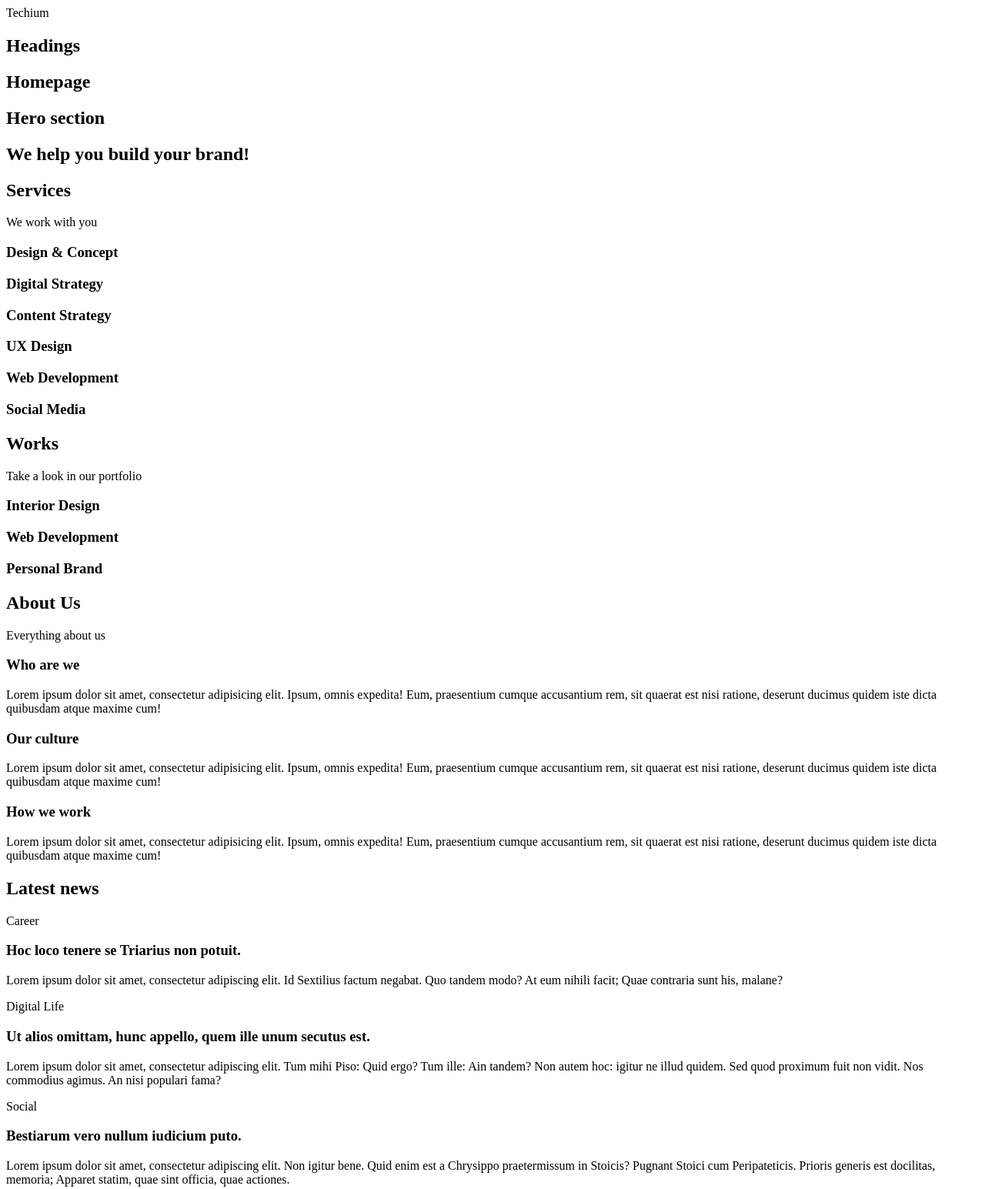
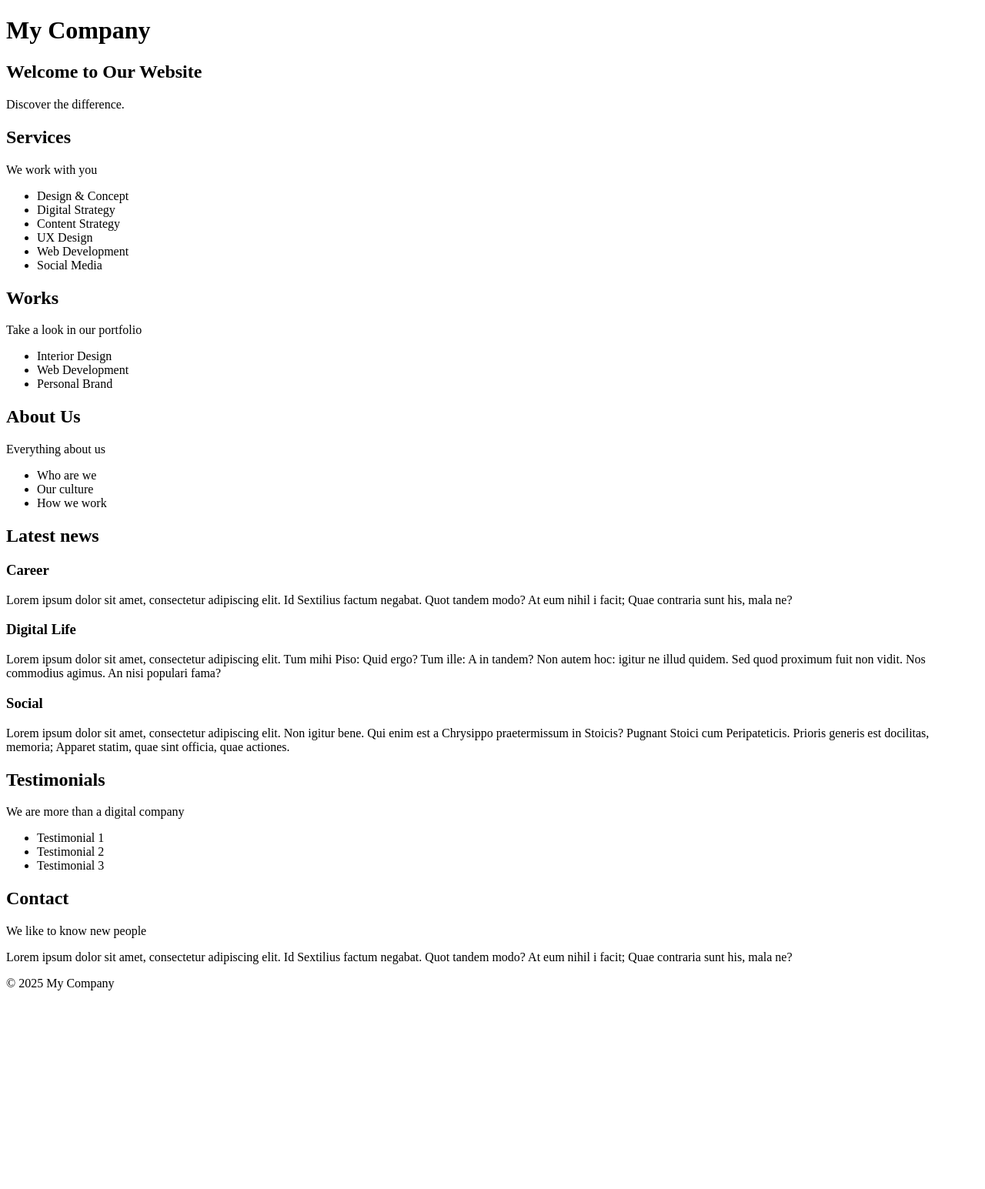
Before and after one commit to beverlymugwadi/alu-web_front_end, a plain HTML site: page html_advanced/16-index.html in a window 1280 px wide. Shown: the top 1545 px of the page at 77% size. After the commit the page ends 1303 px from the top, so only its background shows below. Drawn offline with Linux system fonts and the light colour scheme.

```diff
--- a/html_advanced/16-index.html
+++ b/html_advanced/16-index.html
@@ -1,40 +1,24 @@
 <!DOCTYPE html>
-<html lang="en" dir="ltr">
+<html lang="en">
   <head>
-    <meta charset="utf-8">
-    <meta name="viewport" content="width=device-width, initial-scale=1.0, viewport-fit=cover">
-    <title>Homepage - Techium</title>
-    <meta name="description" content="Techium is a digital agency">
-    <link rel="icon" type="image/x-icon" href="./favicon.ico">
-    <link rel="icon" type="image/png" href="./favicon.png">
+    <meta charset="UTF-8" />
+    <title>Advanced HTML Project</title>
   </head>
   <body>
+
     <header>
-      <div>
-        <span>Techium</span>
-        <nav></nav>
-      </div>
+      <h1>My Company</h1>
     </header>
 
     <main>
+
+      <!-- Hero Section -->
       <section>
-        <div>
-          <header>
-            <h2>Headings</h2>
-          </header>
-          <h1>Homepage</h1>
-        </div>
+        <h2>Welcome to Our Website</h2>
+        <p>Discover the difference.</p>
       </section>
 
-      <section>
-        <div>
-          <header>
-            <h2>Hero section</h2>
-          </header>
-          <h2>We help you build your brand!</h2>
-        </div>
-      </section>
-
+      <!-- Services Section -->
       <section>
         <div>
           <header>
@@ -42,16 +26,19 @@
             <p>We work with you</p>
           </header>
           <div>
-            <h3>Design & Concept</h3>
-            <h3>Digital Strategy</h3>
-            <h3>Content Strategy</h3>
-            <h3>UX Design</h3>
-            <h3>Web Development</h3>
-            <h3>Social Media</h3>
+            <ul>
+              <li>Design & Concept</li>
+              <li>Digital Strategy</li>
+              <li>Content Strategy</li>
+              <li>UX Design</li>
+              <li>Web Development</li>
+              <li>Social Media</li>
+            </ul>
           </div>
         </div>
       </section>
 
+      <!-- Works Section -->
       <section>
         <div>
           <header>
@@ -59,13 +46,16 @@
             <p>Take a look in our portfolio</p>
           </header>
           <div>
-            <article><h3>Interior Design</h3></article>
-            <article><h3>Web Development</h3></article>
-            <article><h3>Personal Brand</h3></article>
+            <ul>
+              <li>Interior Design</li>
+              <li>Web Development</li>
+              <li>Personal Brand</li>
+            </ul>
           </div>
         </div>
       </section>
 
+      <!-- About Us Section -->
       <section>
         <div>
           <header>
@@ -73,16 +63,16 @@
             <p>Everything about us</p>
           </header>
           <div>
-            <h3>Who are we</h3>
-            <p>Lorem ipsum dolor sit amet, consectetur adipisicing elit. Ipsum, omnis expedita! Eum, praesentium cumque accusantium rem, sit quaerat est nisi ratione, deserunt ducimus quidem iste dicta quibusdam atque maxime cum!</p>
-            <h3>Our culture</h3>
-            <p>Lorem ipsum dolor sit amet, consectetur adipisicing elit. Ipsum, omnis expedita! Eum, praesentium cumque accusantium rem, sit quaerat est nisi ratione, deserunt ducimus quidem iste dicta quibusdam atque maxime cum!</p>
-            <h3>How we work</h3>
-            <p>Lorem ipsum dolor sit amet, consectetur adipisicing elit. Ipsum, omnis expedita! Eum, praesentium cumque accusantium rem, sit quaerat est nisi ratione, deserunt ducimus quidem iste dicta quibusdam atque maxime cum!</p>
+            <ul>
+              <li>Who are we</li>
+              <li>Our culture</li>
+              <li>How we work</li>
+            </ul>
           </div>
         </div>
       </section>
 
+      <!-- Latest News Section -->
       <section>
         <div>
           <header>
@@ -90,24 +80,22 @@
           </header>
           <div>
             <article>
-              <p>Career</p>
-              <h3>Hoc loco tenere se Triarius non potuit.</h3>
-              <p>Lorem ipsum dolor sit amet, consectetur adipiscing elit. Id Sextilius factum negabat. Quo tandem modo? At eum nihili facit; Quae contraria sunt his, malane?</p>
+              <h3>Career</h3>
+              <p>Lorem ipsum dolor sit amet, consectetur adipiscing elit. Id Sextilius factum negabat. Quot tandem modo? At eum nihil i facit; Quae contraria sunt his, mala ne?</p>
             </article>
             <article>
-              <p>Digital Life</p>
-              <h3>Ut alios omittam, hunc appello, quem ille unum secutus est.</h3>
-              <p>Lorem ipsum dolor sit amet, consectetur adipiscing elit. Tum mihi Piso: Quid ergo? Tum ille: Ain tandem? Non autem hoc: igitur ne illud quidem. Sed quod proximum fuit non vidit. Nos commodius agimus. An nisi populari fama?</p>
+              <h3>Digital Life</h3>
+              <p>Lorem ipsum dolor sit amet, consectetur adipiscing elit. Tum mihi Piso: Quid ergo? Tum ille: A in tandem? Non autem hoc: igitur ne illud quidem. Sed quod proximum fuit non vidit. Nos commodius agimus. An nisi populari fama?</p>
             </article>
             <article>
-              <p>Social</p>
-              <h3>Bestiarum vero nullum iudicium puto.</h3>
-              <p>Lorem ipsum dolor sit amet, consectetur adipiscing elit. Non igitur bene. Quid enim est a Chrysippo praetermissum in Stoicis? Pugnant Stoici cum Peripateticis. Prioris generis est docilitas, memoria; Apparet statim, quae sint officia, quae actiones.</p>
+              <h3>Social</h3>
+              <p>Lorem ipsum dolor sit amet, consectetur adipiscing elit. Non igitur bene. Qui enim est a Chrysippo praetermissum in Stoicis? Pugnant Stoici cum Peripateticis. Prioris generis est docilitas, memoria; Apparet statim, quae sint officia, quae actiones.</p>
             </article>
           </div>
         </div>
       </section>
 
+      <!-- Testimonials Section -->
       <section>
         <div>
           <header>
@@ -115,13 +103,16 @@
             <p>We are more than a digital company</p>
           </header>
           <div>
-            <article>Testimonial 1</article>
-            <article>Testimonial 2</article>
-            <article>Testimonial 3</article>
+            <ul>
+              <li>Testimonial 1</li>
+              <li>Testimonial 2</li>
+              <li>Testimonial 3</li>
+            </ul>
           </div>
         </div>
       </section>
 
+      <!-- Contact Section -->
       <section>
         <div>
           <header>
@@ -129,14 +120,16 @@
             <p>We like to know new people</p>
           </header>
           <div>
-            <p>Lorem ipsum dolor sit amet, consectetur adipiscing elit. Id Sextilius factum negabat. Quo tandem modo? At eum nihili facit; Quae contraria sunt his, malane?</p>
+            <p>Lorem ipsum dolor sit amet, consectetur adipiscing elit. Id Sextilius factum negabat. Quot tandem modo? At eum nihil i facit; Quae contraria sunt his, mala ne?</p>
           </div>
         </div>
       </section>
+
     </main>
 
     <footer>
-      <div>Footer</div>
+      <p>&copy; 2025 My Company</p>
     </footer>
+
   </body>
 </html>
```
Also changed, not shown: html_advanced/18-index.html (+60 -60 lines).
